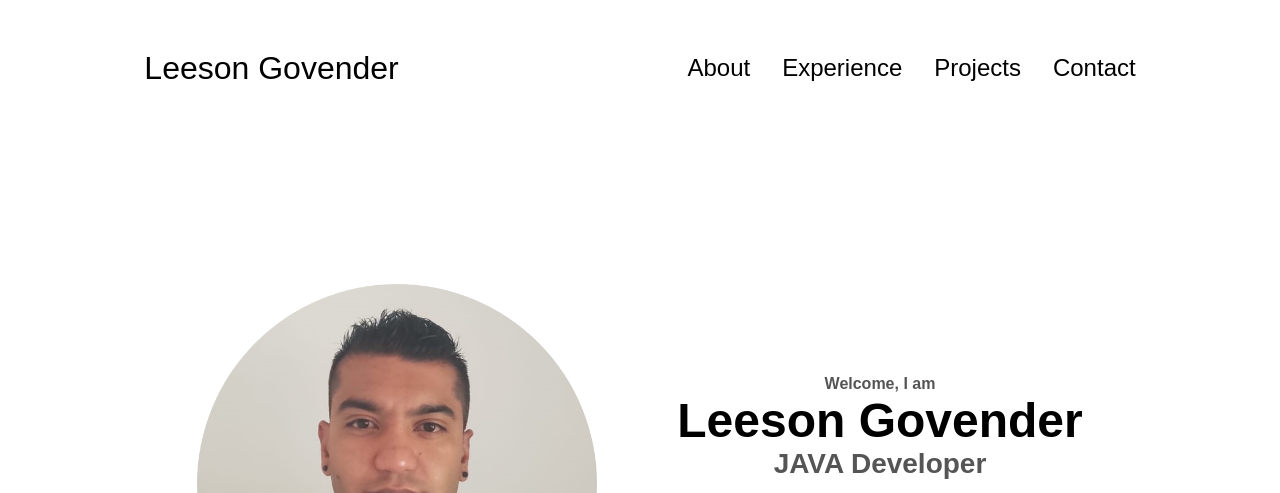
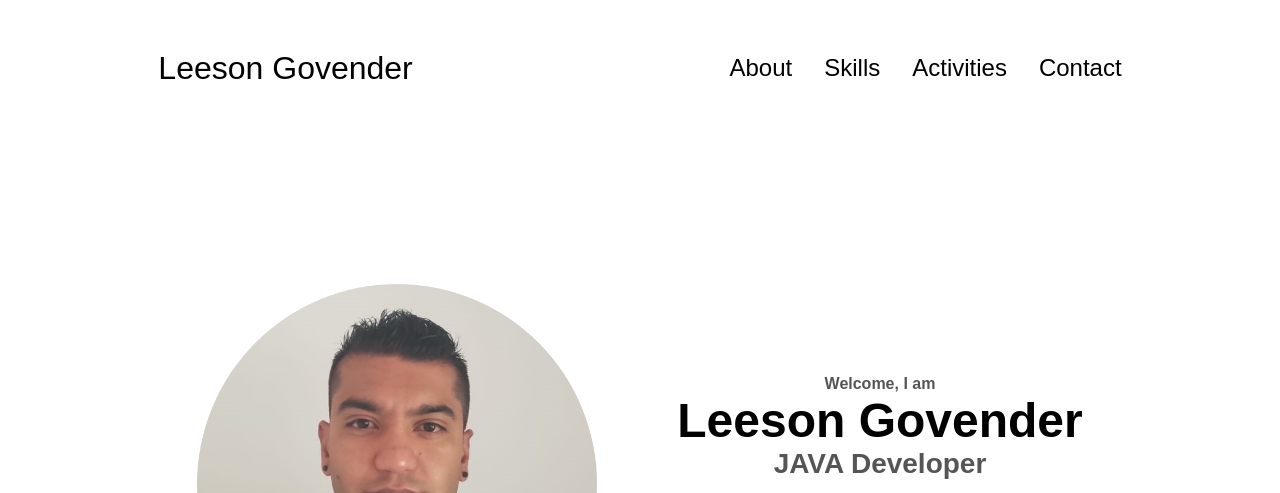
Before and after one commit to lee741/PP, a plain HTML site: page index.html in a window 1280 px wide. Shown: the top 493 px of the page. Drawn offline with nearby package versions, Linux system fonts and the light colour scheme.

Commit message:
UI update

```diff
--- a/index.html
+++ b/index.html
@@ -14,8 +14,8 @@
       <div>
         <ul class="nav-links">
           <li><a href="#about">About</a></li>
-          <li><a href="#experience">Experience</a></li>
-          <li><a href="#projects">Projects</a></li>
+          <li><a href="#experience">Skills</a></li>
+          <li><a href="#projects">Activities</a></li>
           <li><a href="#contact">Contact</a></li>
         </ul>
       </div>
@@ -30,8 +30,8 @@
         </div>
         <div class="menu-links">
           <li><a href="#about" onclick="toggleMenu()">About</a></li>
-          <li><a href="#experience" onclick="toggleMenu()">Experience</a></li>
-          <li><a href="#projects" onclick="toggleMenu()">Projects</a></li>
+          <li><a href="#experience" onclick="toggleMenu()">Skills</a></li>
+          <li><a href="#projects" onclick="toggleMenu()">Activities</a></li>
           <li><a href="#contact" onclick="toggleMenu()">Contact</a></li>
         </div>
       </div>
@@ -433,7 +433,7 @@
 </head>
 
 <body>
-    <!-- CHAT BAR BLOCK -->
+    <!-- CHAT Bot BLOCK -->
     <div class="chat-bar-collapsible">
         <button id="chat-button" type="button" class="collapsible">Let's Chat!
             <i id="chat-icon" style="color: #fff;" class="fa fa-fw fa-comments-o"></i>
```
